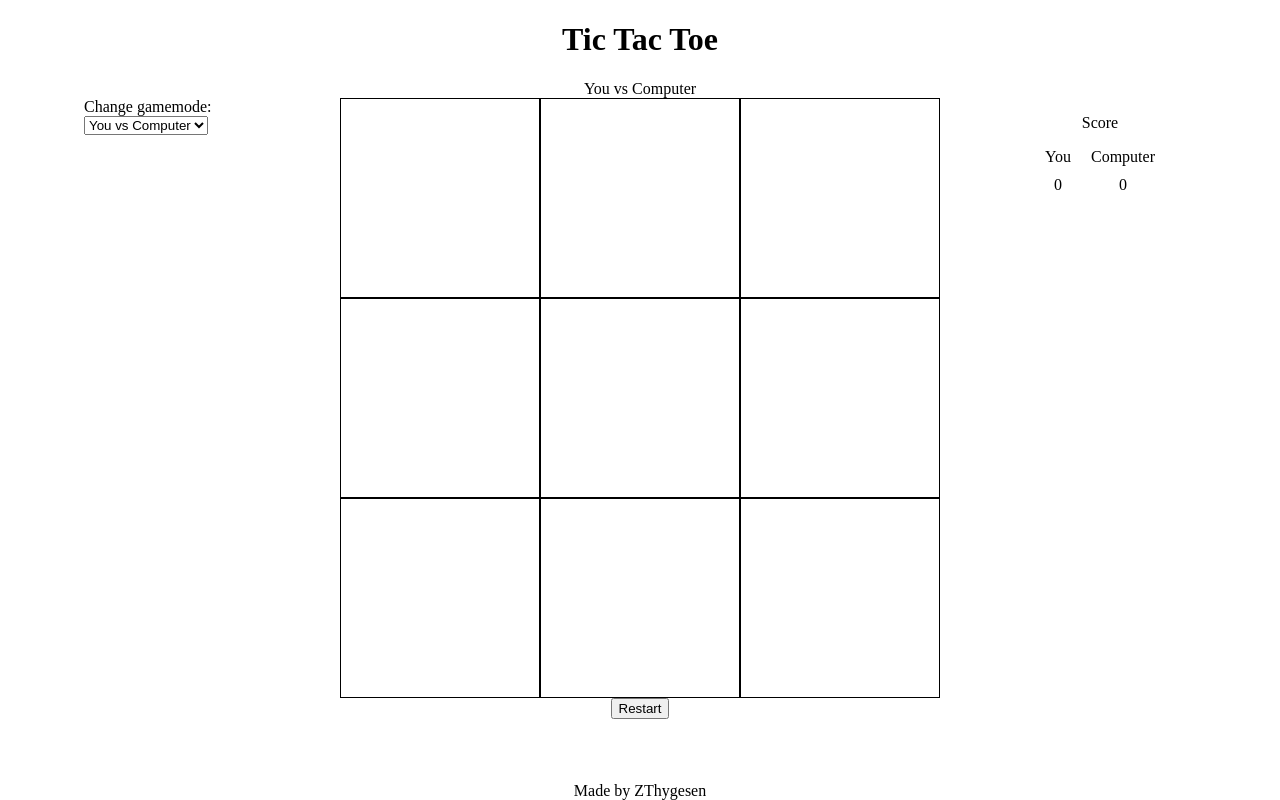
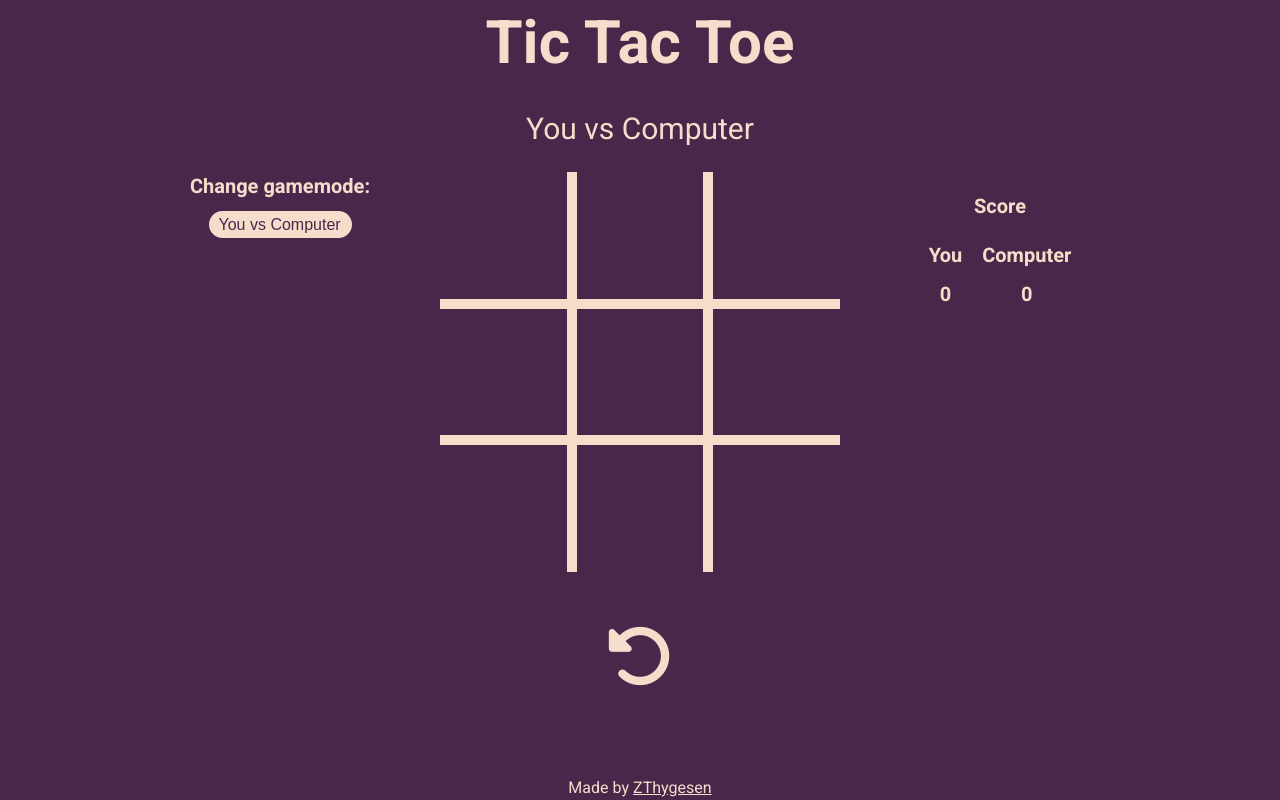
Before and after one commit to ZThygesen/odin-tic_tac_toe, a plain HTML site: page index.html in a window 1280 px wide. Drawn offline with Linux system fonts and the light colour scheme.

Commit message:
Add styling

```diff
--- a/index.html
+++ b/index.html
@@ -6,6 +6,10 @@
     <meta name="viewport" content="width=device-width, initial-scale=1.0">
     <title>Document</title>
     <link rel="stylesheet" href="./styles.css">
+    <link rel="preconnect" href="https://fonts.googleapis.com">
+    <link rel="preconnect" href="https://fonts.gstatic.com" crossorigin>
+    <link href="https://fonts.googleapis.com/css2?family=Heebo:wght@100;200;300;400;500;600;700;800;900&display=swap" rel="stylesheet">
+    <script src="https://kit.fontawesome.com/a1fb4a08a6.js" crossorigin="anonymous"></script>
 </head>
 <body>
     <header>
@@ -15,7 +19,7 @@
         <div class="message">You vs Computer</div>
         <div class="play-area">
             <div class="gamemode">
-                <form>
+                <form id="select">
                     <label for="mode">Change gamemode:</label>
                     <select id="mode">
                         <option value="computer">You vs Computer</option>
@@ -53,9 +57,9 @@
                 </div>
             </div>
         </div>
-        <button class="restart">Restart</button>
+        <button class="restart"><i class="fa-solid fa-rotate-left fa-5x"></i></button>
     </div>
-    <footer>Made by ZThygesen</footer>
+    <footer>Made by <a href="https://github.com/ZThygesen">ZThygesen</a></footer>
     <script src="./script.js"></script>
 </body>
 </html>
--- a/script.js
+++ b/script.js
@@ -147,8 +147,6 @@ const gameFlow = (() => {
         for (let i = 0; i < 9; i++) {
             if (gameBoard.getSquare(i) === '') { availableSpaces.push(i); }
         }
-
-        console.log(availableSpaces);
 
         switch (gameMode) {
             case (0):
@@ -391,7 +389,6 @@ const gameFlow = (() => {
     };
 
     const canWin = () => {
-        console.log('here');
         for (let i = 0; i < possibilities.length; i++) {
             let xCount = 0;
             let oCount = 0;
@@ -403,7 +400,6 @@ const gameFlow = (() => {
                     oCount++;
                 }
             }
-            console.log(xCount, oCount);
             if (oCount === 2 && xCount === 0) {
                 for (let k = 0; k < possibilities[i].length; k++) {
                     if (availableSpaces.includes(possibilities[i][k])) {
--- a/styles.css
+++ b/styles.css
@@ -1,3 +1,11 @@
+:root {
+    --boardBgc: #f4decb;
+    --squareBgc: #49274a;
+    --bgc: #49274a;
+    --font: #f4decb;
+    --grape: #94618e;
+}
+
 body {
     height: 100vh;
     width: 100vw;
@@ -6,6 +14,20 @@ body {
     align-items: center;
     justify-content: center;
     margin: 0;
+    background-color: var(--bgc);
+    color: var(--font);
+    font-family: 'Heebo', sans-serif;
+}
+
+header {
+    width: 100%;
+    text-align: center;
+    margin-bottom: 20px;
+}
+
+header h1 {
+    margin: 0;
+    font-size: 60px;
 }
 
 .content {
@@ -14,6 +36,7 @@ body {
     display: flex;
     flex-direction: column;
     align-items: center;
+    gap: 50px;
 }
 
 .play-area {
@@ -21,16 +44,59 @@ body {
     gap: 5vw;
 }
 
+.message {
+    margin-bottom: -30px;
+    font-size: 30px;
+}
+
 .board {
     display: grid;
     grid-template-columns: repeat(3, 1fr);
     grid-template-rows: repeat(3, 1fr);
-    width: min(50vw, 600px);
-    height: min(50vw, 600px);
+    width: min(50vh, 600px);
+    height: min(50vh, 600px);
+    background-color: var(--boardBgc);
+    gap: 10px;
+}
+
+.square {
+    background-color: var(--squareBgc);
+    display: flex;
+    align-items: center;
+    justify-content: center;
+    font-size: 10vh;
+    font-weight: 500;
 }
 
 .gamemode, .score {
     width: min(15vw, 400px);
+    font-size: 20px;
+    text-align: center;
+    font-weight: 700;
+}
+
+form#select {
+    display: flex;
+    flex-direction: column;
+    align-items: center;
+    gap: 10px;
+}
+
+select {
+    appearance: none;
+    outline: none;
+    border: none;
+    background-color: var(--font);
+    border-radius: 25px;
+    padding: 5px 10px;
+    font-size: 16px;
+    color: var(--bgc);
+    cursor: pointer;
+    transition: all 0.3s;
+}
+
+select:hover {
+    transform: scale(1.1);
 }
 
 .modal {
@@ -79,6 +145,21 @@ body {
     gap: 10px;
 }
 
-.square {
-    border: 1px solid black;
+button.restart {
+    background-color: var(--bgc);
+    border-style: none;
 }
+
+button i {
+    color: var(--font);
+    transition: all 0.3s;
+}
+
+button i:hover {
+    transform: scale(1.1);
+    color: #c28cbc;
+}
+
+footer a {
+    color: var(--font);
+}
```
